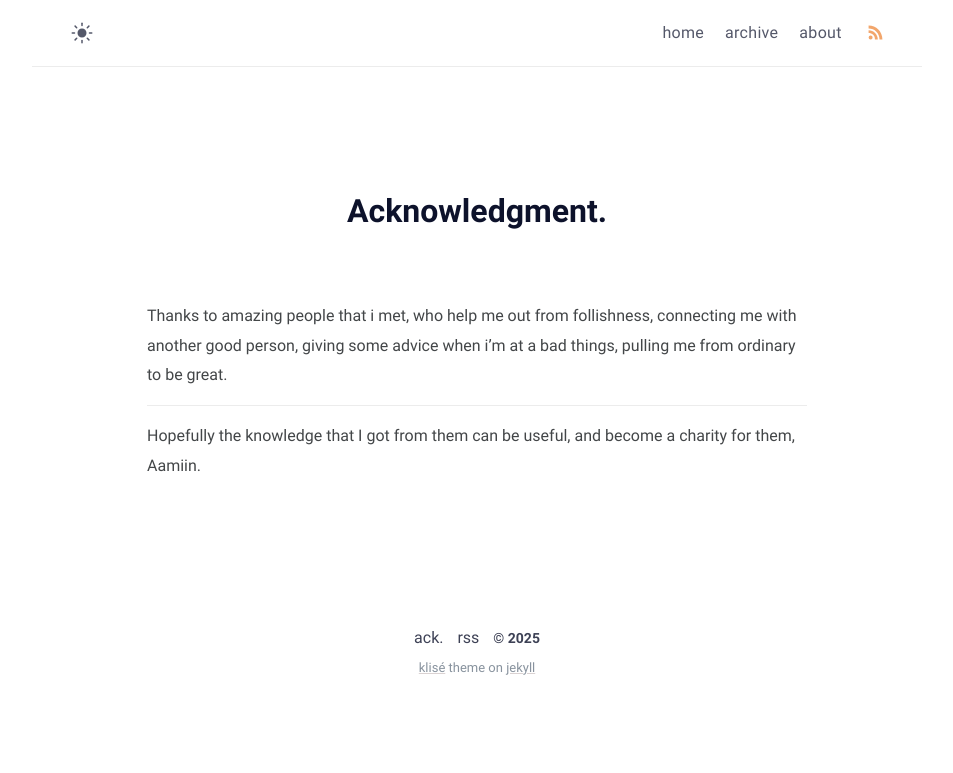
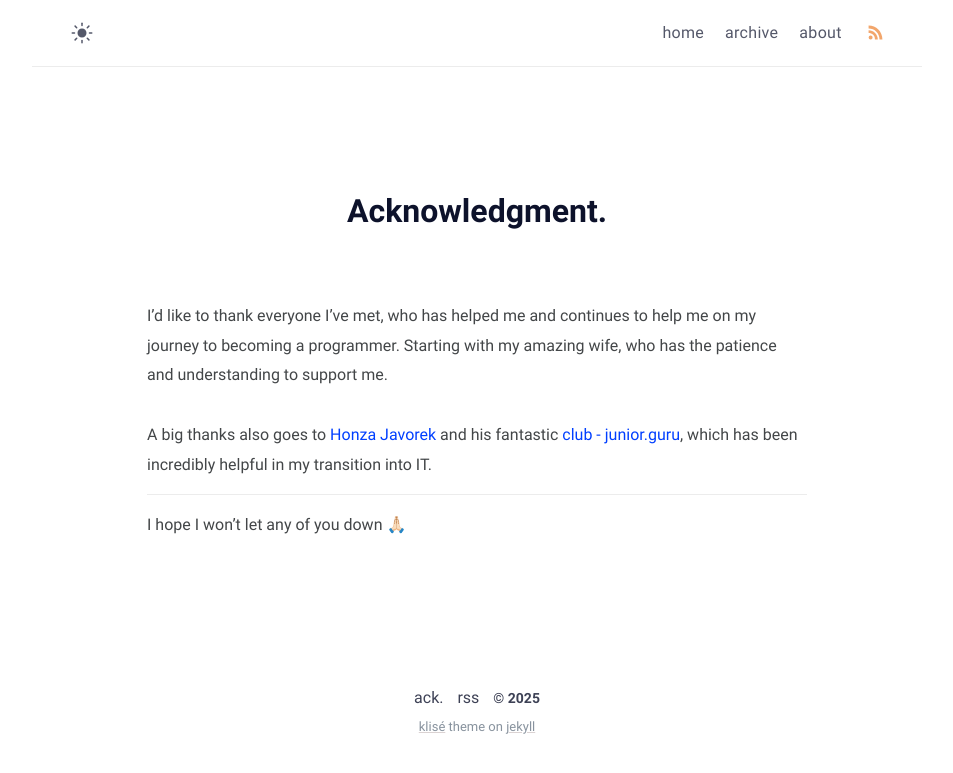
Before and after one commit to heysmtk/heysmtk.github.io, a Jekyll site: the page built from thanks.md, in a window 1280 px wide. Shown: the top 773 px of the page, without its empty margins (163-1116 px from the left). Built offline with Jekyll 4.4.1, drawn with Linux system fonts in a browser that asks for light colours.

Commit message:
Update thanks.md
update ack

```diff
--- a/thanks.md
+++ b/thanks.md
@@ -2,12 +2,14 @@
 title: Acknowledgment
 permalink: /thanks/
 layout: page
-excerpt: Thanks to amazing people that i met, who help me out from follishness, connecting me with another good person, giving some advice when i'm at a bad things, pulling me from ordinary to be great.
+excerpt: I’d like to thank everyone I’ve met, who has helped me and continues to help me on my journey to becoming a programmer.
 comments: false
 ---
 
-Thanks to amazing people that i met, who help me out from follishness, connecting me with another good person, giving some advice when i'm at a bad things, pulling me from ordinary to be great.
+I’d like to thank everyone I’ve met, who has helped me and continues to help me on my journey to becoming a programmer. Starting with my amazing wife, who has the patience and understanding to support me.
+
+A big thanks also goes to [Honza Javorek](https://honzajavorek.cz/) and his fantastic [club - junior.guru](https://junior.guru/club/), which has been incredibly helpful in my transition into IT.
 
 <hr>
 
-Hopefully the knowledge that I got from them can be useful, and become a charity for them, Aamiin.
+I hope I won’t let any of you down 🙏🏻
```
